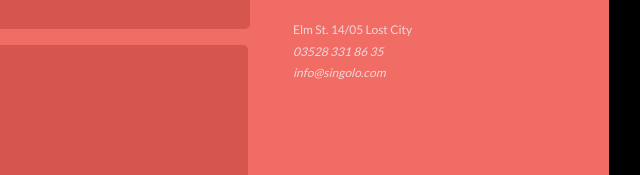
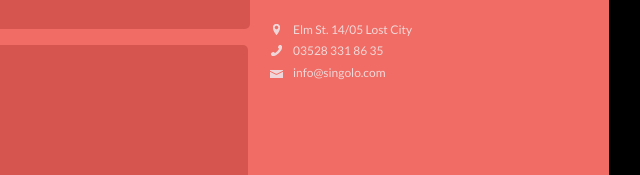
Before and after one commit to aleksandr-jasinski/singolo, a plain HTML site: page singolo3.html in a window 1280 px wide. Shown: the part 334-509 px from the top of the page, 541-1181 px from the left. Drawn offline with Linux system fonts and the light colour scheme.

Commit message:
feat: add icons in adress block

```diff
--- a/singolo3.css
+++ b/singolo3.css
@@ -148,6 +148,7 @@ textarea {
 .contact-info__location,
 .contact-info__phone,
 .contact-info__email {
+  font-style: normal;
   font-weight: 400;
   font-size: 12px;
   line-height: 20px;
@@ -158,9 +159,14 @@ textarea {
 .contact-info__location {
   position: relative;
   top: 11px;
-  left: 24px;
+  left: 0;
 
-  font-style: normal;
+  padding-left: 24px;
+
+  background-image: url(./assets/imgs/location.png);
+  background-repeat: no-repeat;
+  background-position-x: 4px;
+  background-position-y: 4px;
 }
 .contact-info__phone,
 .contact-info__email {
@@ -174,11 +180,26 @@ textarea {
 }
 .contact-info__phone {
   position: relative;
-  left: 24px;
+  top: -1px;
+  left: 0x;
+
+  padding-left: 24px;
+
+  background-image: url(./assets/imgs/phone.png);
+  background-repeat: no-repeat;
+  background-position-x: 2px;
+  background-position-y: 2px;
 }
 .contact-info__email {
   position: relative;
-  left: 24px;
+  left: 0;
+
+  padding-left: 24px;
+
+  background-image: url(./assets/imgs/mail.png);
+  background-repeat: no-repeat;
+  background-position-x: 1px;
+  background-position-y: 5px;
 }
 
 .footer {
```
Also changed, not shown: assets/imgs/location.png (added), assets/imgs/mail.png (added), assets/imgs/phone.png (added).
